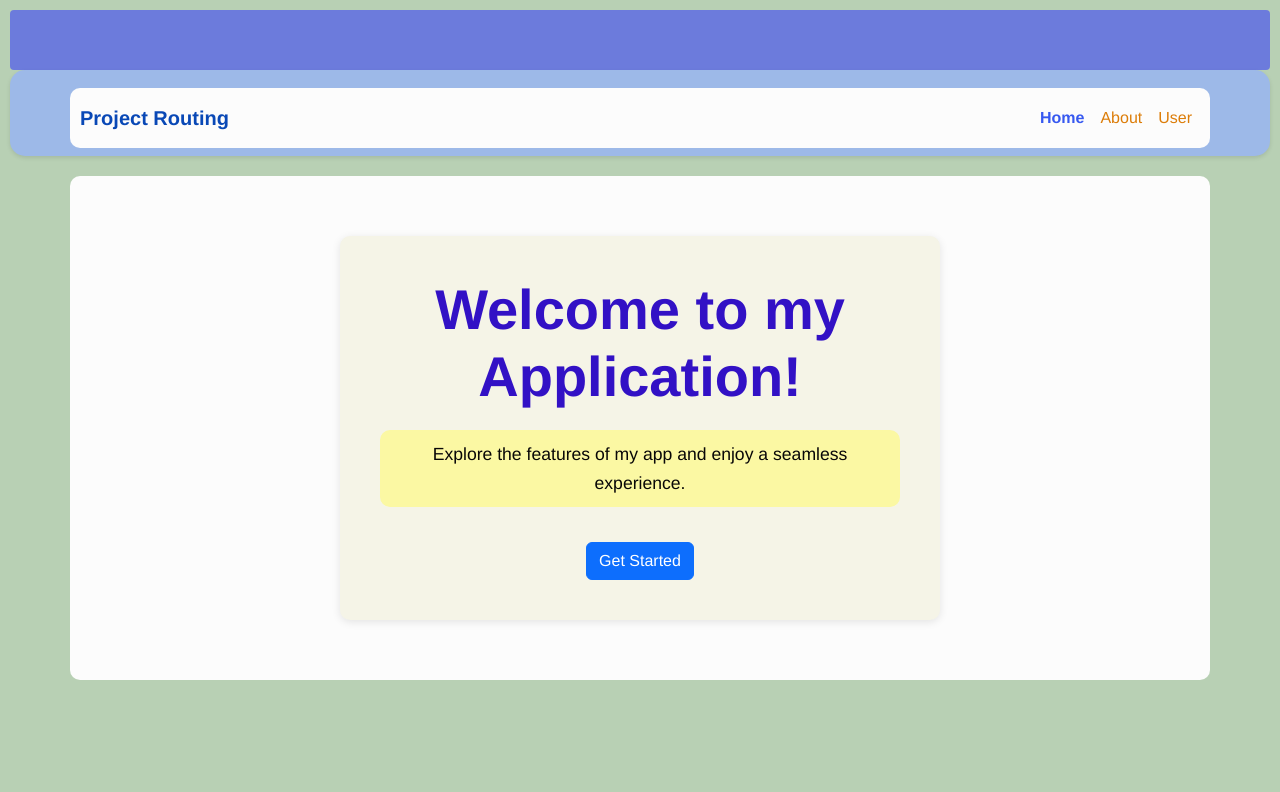
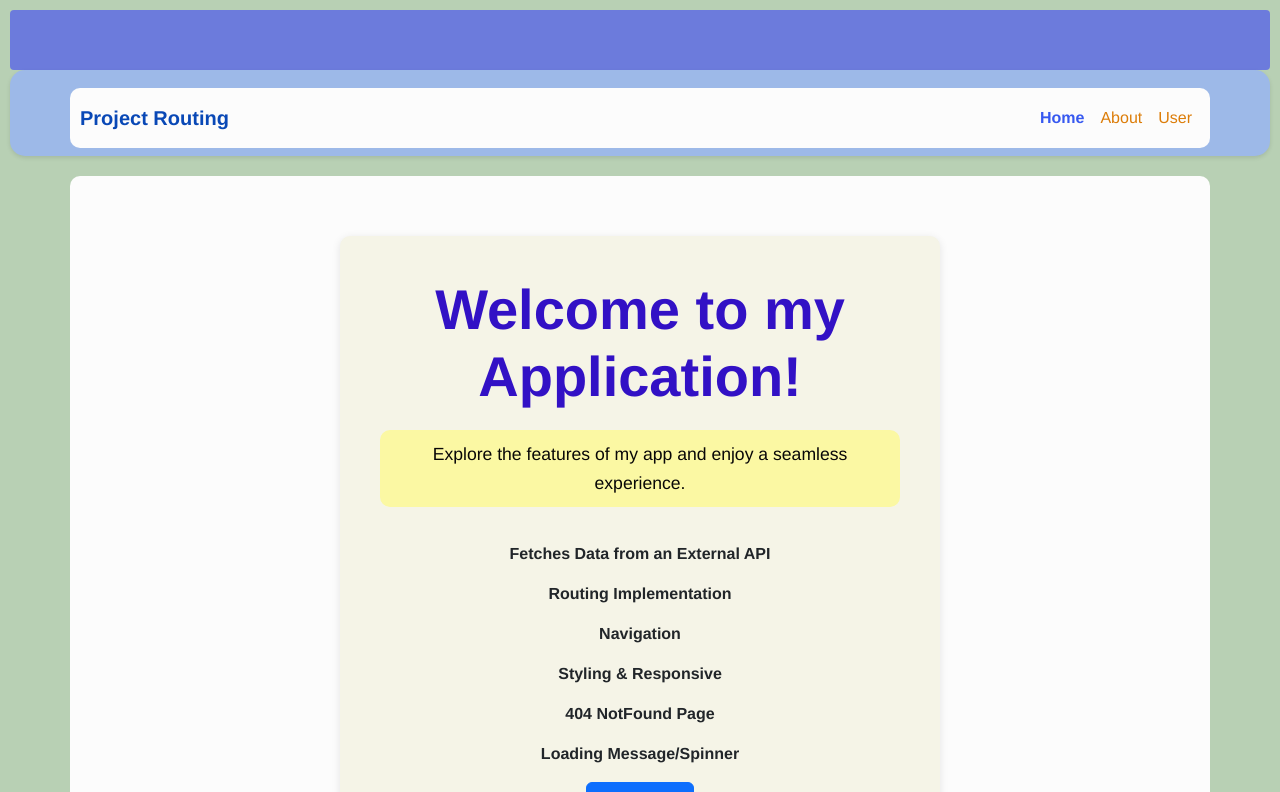
Before and after one commit to NobleAbraham111/Rract-Routing, a React (Vite) app: page / in a window 1280 px wide. Shown: the top 792 px of the page. Built offline with nearby package versions, Linux system fonts and the light colour scheme.

Commit message:
Updated project with latest changes

```diff
--- a/src/App.jsx
+++ b/src/App.jsx
@@ -1,6 +1,7 @@
-// src/App.jsx
+
 import React from 'react';
-import { BrowserRouter as Router, Routes, Route } from 'react-router-dom';
+import { HashRouter as Router, Routes, Route } from 'react-router-dom';
+
 import Header from './components/Header';
 import Navbar from './components/Navbar';
 import Home from './components/Home';
--- a/src/components/About.jsx
+++ b/src/components/About.jsx
@@ -1,7 +1,6 @@
-// src/components/About.jsx
+
 import React from 'react';
-import './About.css'; // Import the custom CSS for the About page
-
+import './About.css';
 const About = () => {
     return (
         <div className="about-container">
--- a/src/components/Home.jsx
+++ b/src/components/Home.jsx
@@ -6,8 +6,13 @@ const Home = () => {
         <div className="home-container">
             <h1 className="home-title">Welcome to my Application!</h1>
             <p className="home-description">
-                Explore the features of my app and enjoy a seamless experience.
-            </p>
+                Explore the features of my app and enjoy a seamless experience.</p>
+                <p><strong>Fetches Data from an External API</strong></p>
+                <p><strong>Routing Implementation</strong></p>
+                <p><strong>Navigation</strong></p>
+                <p><strong>Styling & Responsive</strong></p>
+                <p><strong>404 NotFound Page</strong></p>
+                <p><strong>Loading Message/Spinner</strong></p>
             <button className="btn btn-primary home-button">Get Started</button>
         </div>
     );
--- a/src/components/NotFound.jsx
+++ b/src/components/NotFound.jsx
@@ -1,11 +1,19 @@
+
+
+
+
+
+
+import React from 'react';
+
+
 const NotFound = () => {
     return (
-        <div className="mt-4">
-            <h1>404 - Not Found</h1>
-            <p>The page you're looking for doesn't exist.</p>
+        <div style={{ padding: "40px", textAlign: "center" }}>
+            <h1>404 - Page Not Found</h1>
+            <p>Sorry, the page you're looking for does not exist.</p>
         </div>
     );
 };
 
-
 export default NotFound;
```
